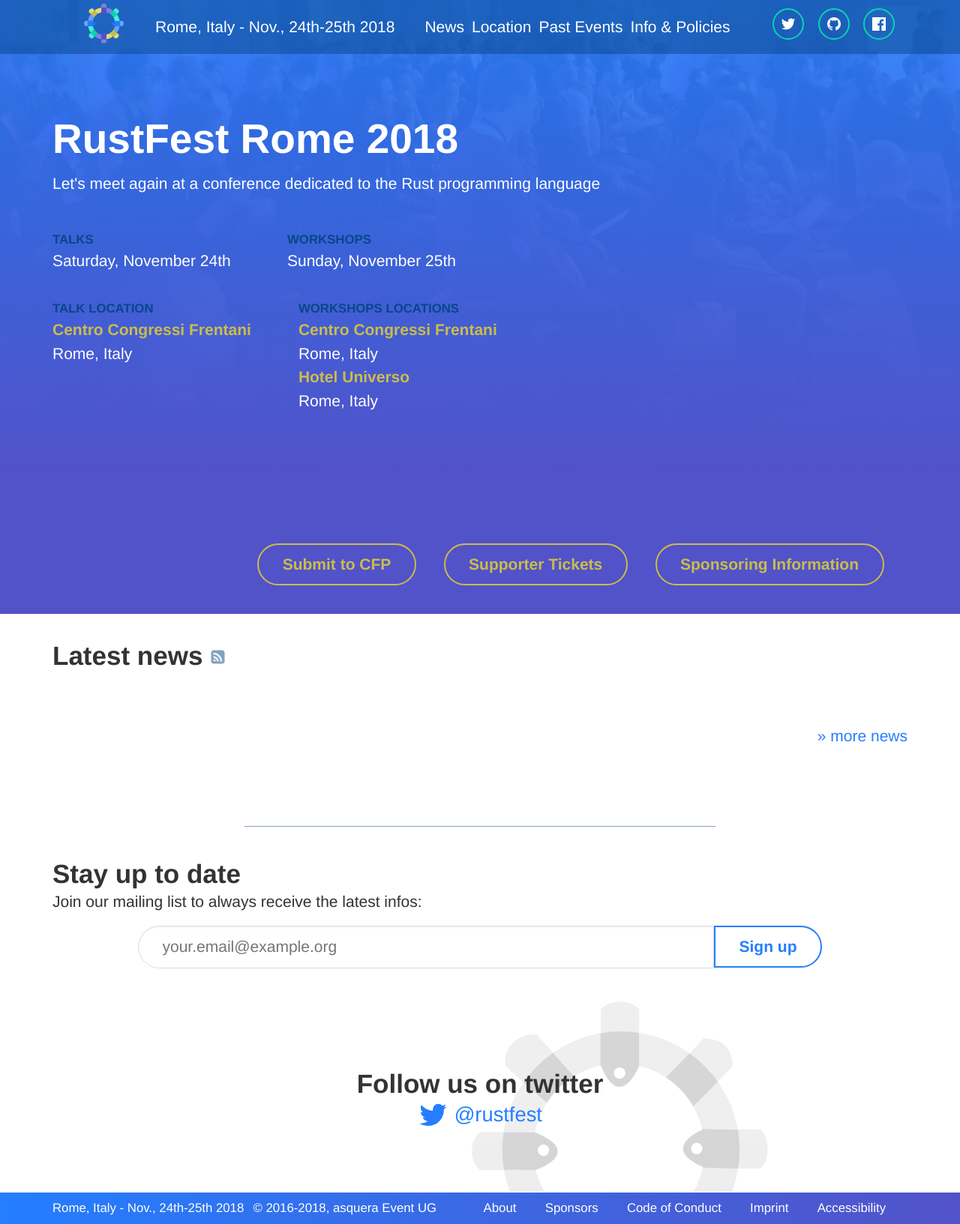
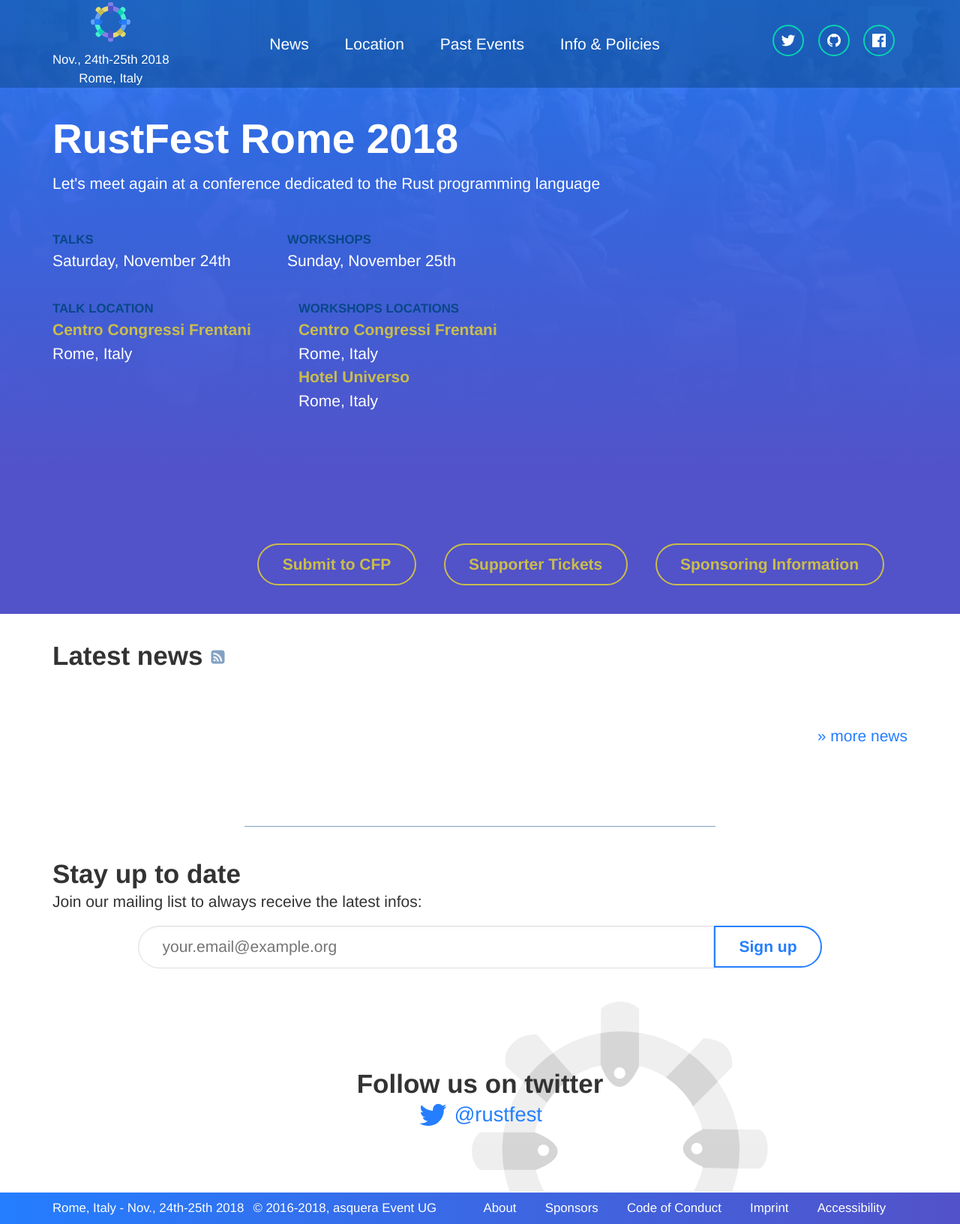
Before and after one commit to RustFestEU/rome.rustfest.eu, a Jekyll site: the page built from index.html, in a window 1280 px wide. Shown: the whole page at 75% size. Built offline with Jekyll 4.4.1, drawn with Linux system fonts in a browser that asks for light colours; nearby versions of some CDN libraries.

Commit message:
Proposal #1 for header text + mobile styling fixes

```diff
--- a/_includes/header.html
+++ b/_includes/header.html
@@ -1,9 +1,13 @@
 <header class="navigation" role="banner">
   <section class="itemgroup">
-    <a href="/" class="logo" title="RustFest" alt="RustFest">
-      {% include icons/logo-header.svg %}
-    </a>
-    <span class="dates_props">{{ site.location.city }}, {{ site.location.country }} - {{ site.dates.short_form }}</span>
+    <div class="dates_props">
+      <a href="/" class="logo" title="RustFest" alt="RustFest">
+        {% include icons/logo-header.svg %}
+      </a>
+      {{ site.dates.short_form }}
+      <br />
+      {{ site.location.city }}, {{ site.location.country }}
+    </div>
     <nav role="navigation">
       <ul id="js-navigation-menu" class="navigation-menu show">
         {% for item in site.data.header_menu %}
--- a/_sass/components/_navigation.scss
+++ b/_sass/components/_navigation.scss
@@ -8,9 +8,10 @@
     @include align-items(center);
   }
 
-  // only for conference dates in header
   .dates_props {
       color: white;
+      font-size: 80%;
+      text-align: center;
   }
 
   a {
@@ -22,7 +23,7 @@
 
   // To the left
   .logo {
-    padding: 1em 1em;
+    padding: 1em 3.2em;
     display: block;
 
     @include wide-device {
@@ -58,8 +59,8 @@
 
       li {
         display: inline-block;
-        margin: 0 0.1em;
-        padding: 0.3em;
+        margin: 0 1em;
+        padding: 0.4em;
 
         @include wide-device {
           padding: 0;
```
